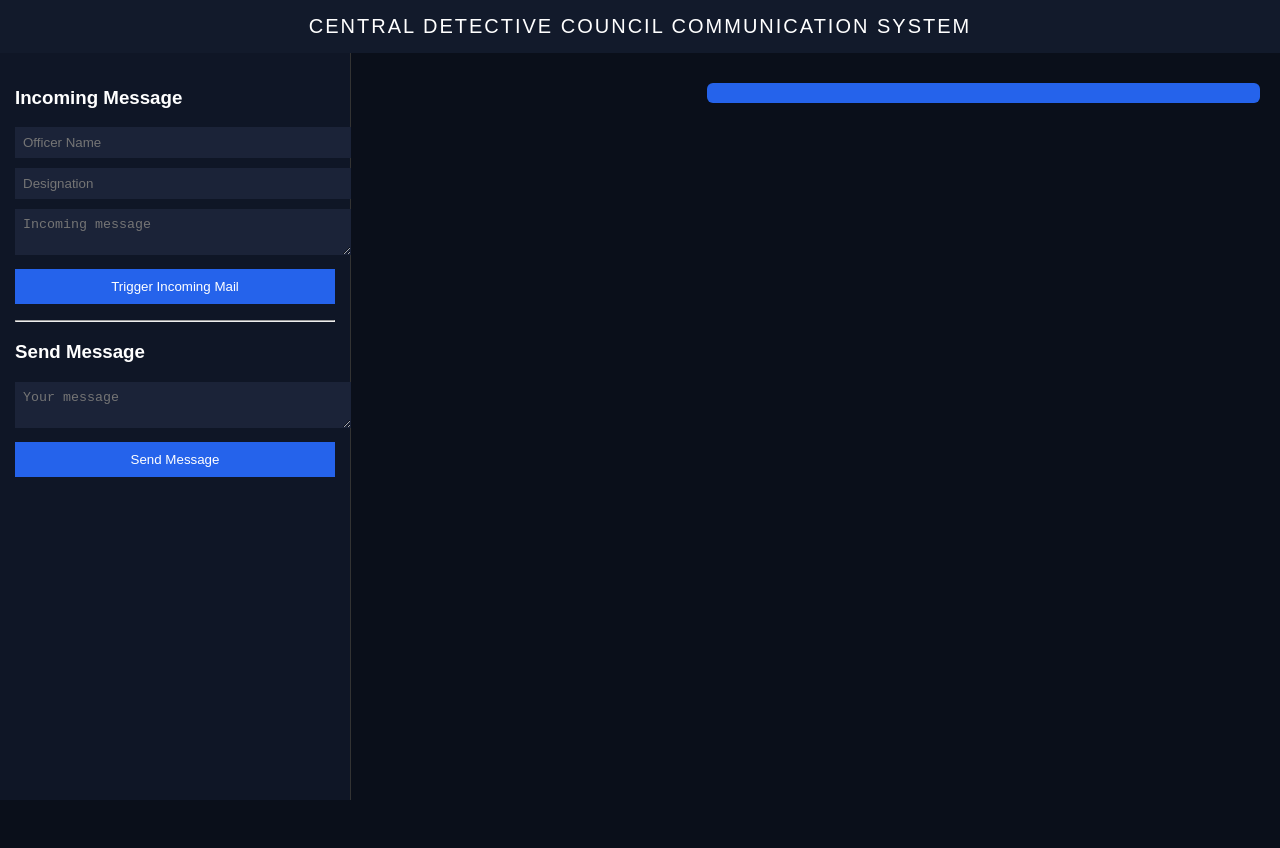
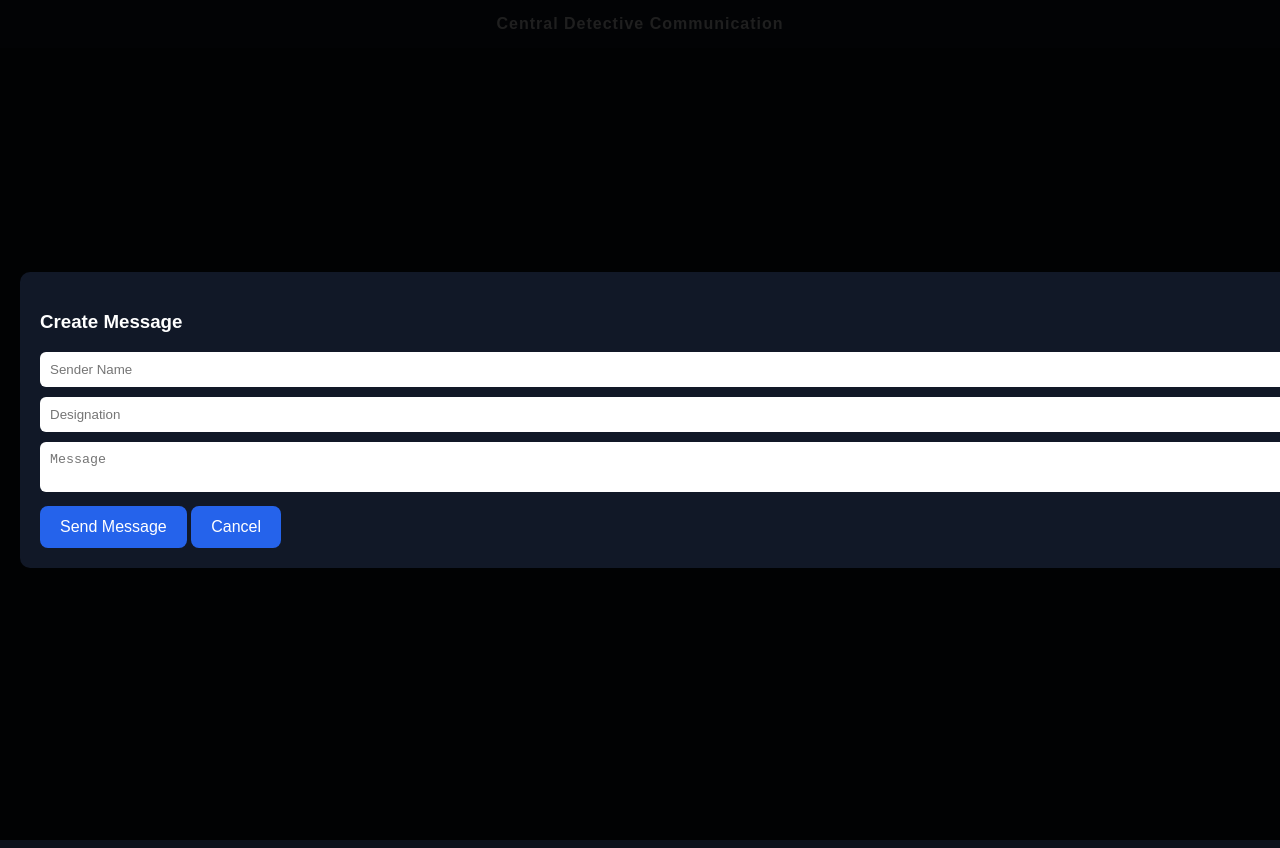
Before and after one commit to ap095665-boop/Mail, a plain HTML site: page index.html in a window 1280 px wide. Both pictures are taken after a click on the button "Send Message". Before the commit the page ends 800 px from the top, so only its background shows below. Drawn offline with Linux system fonts and the light colour scheme.

Commit message:
Refactor HTML structure and styles for clarity

```diff
--- a/index.html
+++ b/index.html
@@ -1,107 +1,118 @@
 <!DOCTYPE html>
 <html>
 <head>
-<meta charset="UTF-8">
-<title>Central Detective Council</title>
+
+<meta name="viewport" content="width=device-width, initial-scale=1">
+
+<title>Detective Communication</title>
 
 <style>
 
 body{
 margin:0;
-background:#0a0f1a;
 font-family:Arial;
+background:#0c111b;
 color:white;
 height:100vh;
-display:flex;
-flex-direction:column;
+overflow:hidden;
 }
 
-.header{
-background:#121a2b;
+/* TOP BAR */
+
+.topbar{
+background:#111827;
 padding:15px;
-font-size:20px;
 text-align:center;
-letter-spacing:2px;
+font-weight:bold;
+letter-spacing:1px;
 }
 
-.main{
+/* MAIN SCREEN */
+
+.screen{
+height:100%;
 display:flex;
-flex:1;
+align-items:center;
+justify-content:center;
+flex-direction:column;
+gap:20px;
 }
 
-.control{
-width:320px;
-background:#0f1626;
-padding:15px;
-border-right:1px solid #333;
-}
-
-.control input, textarea{
-width:100%;
-margin-bottom:10px;
-padding:8px;
-background:#1b2338;
-border:none;
-color:white;
-}
-
-.control button{
-width:100%;
-padding:10px;
+button{
+padding:12px 20px;
 background:#2563eb;
 border:none;
 color:white;
-cursor:pointer;
-margin-bottom:8px;
+border-radius:8px;
+font-size:16px;
 }
 
-.screen{
-flex:1;
-position:relative;
+/* POPUP */
+
+.popup{
+position:fixed;
+top:0;
+left:0;
+width:100%;
+height:100%;
+background:#000000e0;
+display:none;
+flex-direction:column;
+justify-content:center;
 padding:20px;
 }
 
-.chat{
-height:100%;
-overflow:auto;
+/* MESSAGE CARD */
+
+.card{
+background:#111827;
+padding:20px;
+border-radius:10px;
+}
+
+.sender{
+font-weight:bold;
+margin-bottom:5px;
+}
+
+.designation{
+font-size:12px;
+color:#9ca3af;
+margin-bottom:15px;
 }
 
 .message{
-margin:10px 0;
-padding:10px;
-border-radius:6px;
-max-width:60%;
+line-height:1.4;
 }
 
-.sent{
-background:#2563eb;
-margin-left:auto;
+/* REPLY BAR */
+
+.replybar{
+position:absolute;
+bottom:0;
+left:0;
+width:100%;
+background:#111827;
+padding:10px;
+display:flex;
+gap:10px;
 }
 
-.received{
-background:#374151;
+.replybar input{
+flex:1;
+padding:10px;
+border:none;
+border-radius:6px;
 }
 
-.sender{
-font-size:12px;
-color:#9ca3af;
-margin-bottom:4px;
-}
+/* SEND POPUP */
 
-.popup{
-position:absolute;
-top:20px;
-right:20px;
-background:#111827;
-padding:20px;
-border-radius:10px;
-display:none;
-box-shadow:0 0 15px black;
-width:260px;
-}
-
-.popup h4{
-margin-top:0;
+.form input,textarea{
+width:100%;
+margin-bottom:10px;
+padding:10px;
+border:none;
+border-radius:6px;
 }
 
 </style>
@@ -110,102 +121,99 @@ margin-top:0;
 
 <body>
 
-<div class="header">
-CENTRAL DETECTIVE COUNCIL COMMUNICATION SYSTEM
-</div>
-
-<div class="main">
-
-<div class="control">
-
-<h3>Incoming Message</h3>
-
-<input id="name" placeholder="Officer Name">
-<input id="rank" placeholder="Designation">
-
-<textarea id="incomingText" placeholder="Incoming message"></textarea>
-
-<button onclick="triggerIncoming()">Trigger Incoming Mail</button>
-
-<hr>
-
-<h3>Send Message</h3>
-
-<textarea id="sendText" placeholder="Your message"></textarea>
-
-<button onclick="sendMessage()">Send Message</button>
-
+<div class="topbar">
+Central Detective Communication
 </div>
 
 <div class="screen">
 
-<div class="chat" id="chat"></div>
+<button onclick="openIncoming()">Simulate Incoming Message</button>
 
-<div class="popup" id="popup">
+<button onclick="openSend()">Send Message</button>
 
-<h4>📨 Incoming Transmission</h4>
+</div>
 
-<div id="popupSender"></div>
 
-<p id="popupMessage"></p>
+<!-- INCOMING MESSAGE SCREEN -->
 
-<button onclick="acceptMessage()">Open</button>
+<div class="popup" id="incomingPopup">
+
+<div class="card">
+
+<div class="sender" id="senderName"></div>
+<div class="designation" id="senderRole"></div>
+
+<div class="message" id="messageText"></div>
+
+</div>
+
+<div class="replybar">
+
+<input placeholder="Type reply...">
+
+<button onclick="closeIncoming()">Send</button>
 
 </div>
 
 </div>
 
+
+
+<!-- SEND MESSAGE SCREEN -->
+
+<div class="popup" id="sendPopup">
+
+<div class="card form">
+
+<h3>Create Message</h3>
+
+<input id="nameInput" placeholder="Sender Name">
+
+<input id="roleInput" placeholder="Designation">
+
+<textarea id="msgInput" placeholder="Message"></textarea>
+
+<button onclick="sendMessage()">Send Message</button>
+
+<button onclick="closeSend()">Cancel</button>
+
 </div>
+
+</div>
+
+
 
 <script>
 
-const chat = document.getElementById("chat")
-
-function triggerIncoming(){
-
-let name=document.getElementById("name").value
-let rank=document.getElementById("rank").value
-let text=document.getElementById("incomingText").value
-
-document.getElementById("popupSender").innerText=name+" - "+rank
-document.getElementById("popupMessage").innerText=text
-
-document.getElementById("popup").style.display="block"
-
+function openIncoming(){
+document.getElementById("incomingPopup").style.display="flex"
 }
 
-function acceptMessage(){
+function closeIncoming(){
+document.getElementById("incomingPopup").style.display="none"
+}
 
-let name=document.getElementById("name").value
-let rank=document.getElementById("rank").value
-let text=document.getElementById("incomingText").value
+function openSend(){
+document.getElementById("sendPopup").style.display="flex"
+}
 
-let msg=document.createElement("div")
-msg.className="message received"
-
-msg.innerHTML="<div class='sender'>"+name+" ("+rank+")</div>"+text
-
-chat.appendChild(msg)
-
-document.getElementById("popup").style.display="none"
-
-chat.scrollTop=chat.scrollHeight
-
+function closeSend(){
+document.getElementById("sendPopup").style.display="none"
 }
 
 function sendMessage(){
 
-let text=document.getElementById("sendText").value
+let name=document.getElementById("nameInput").value
+let role=document.getElementById("roleInput").value
+let msg=document.getElementById("msgInput").value
 
-let msg=document.createElement("div")
-msg.className="message sent"
-msg.innerText=text
+document.getElementById("senderName").innerText=name
+document.getElementById("senderRole").innerText=role
+document.getElementById("messageText").innerText=msg
 
-chat.appendChild(msg)
+closeSend()
 
-document.getElementById("sendText").value=""
-
-chat.scrollTop=chat.scrollHeight
+document.getElementById("incomingPopup").style.display="flex"
 
 }
 
```
